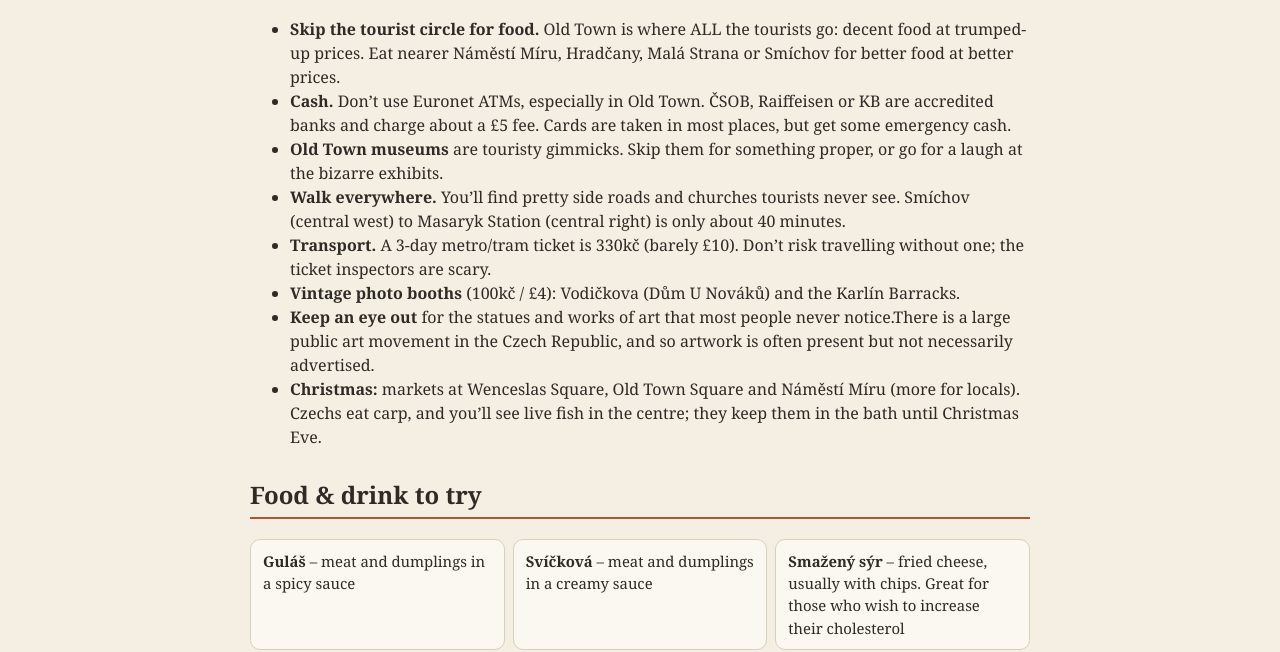
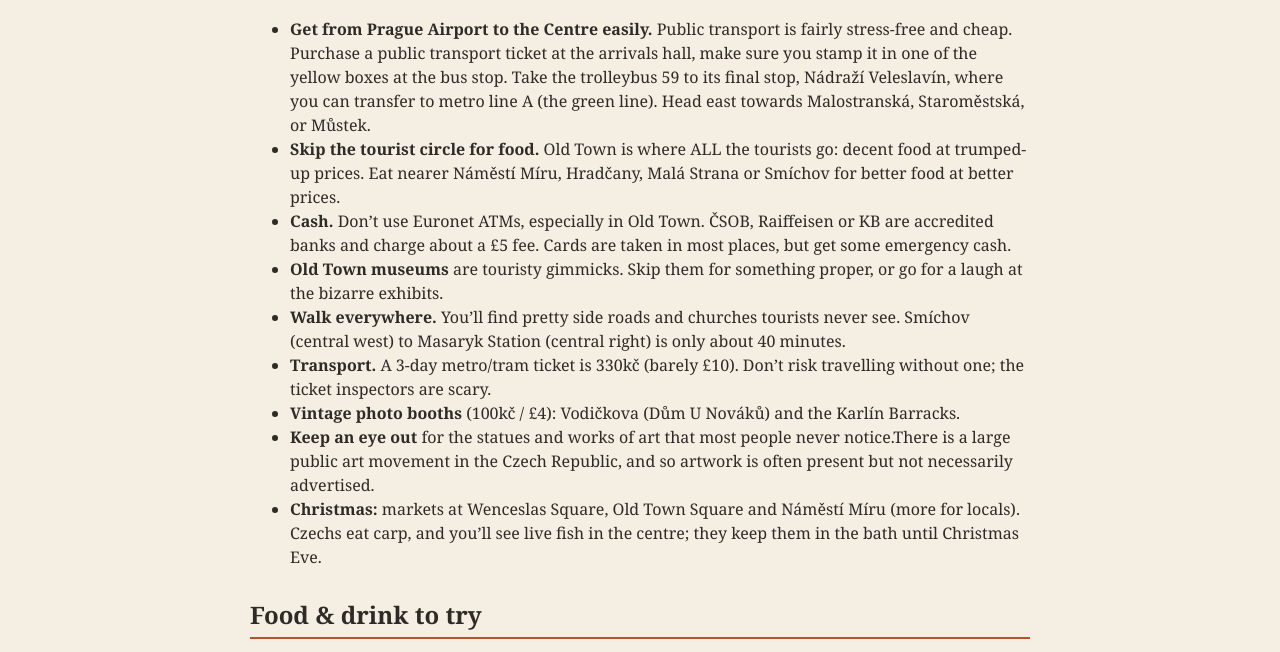
Before and after one commit to ajamesmoffatt/Prague, a plain HTML site: page tips.html in a window 1280 px wide. Shown: the part 171-823 px from the top of the page. Drawn offline with Linux system fonts and the light colour scheme.

Commit message:
Add travel tips for Prague
Added travel tips for navigating Prague and dining recommendations.

```diff
--- a/tips.html
+++ b/tips.html
@@ -6,6 +6,7 @@
 <header><div class="brand"><img src="seal.png" alt="Seal of Prague" class="seal"><div><h1>The Coast of Bohemia</h1><p>A guide to the seaside town of Prague by James Moffatt</p></div></div><nav><a href="index.html">Map</a><a href="tour-history.html">Historic tour</a><a href="tour-pubcrawl.html">Pub crawl</a><a class="on" href="tips.html">Tips &amp; food to try</a></nav></header>
 <main class="page">
 <h2>Tips</h2><ul>
+<li><b> Get from Prague Airport to the Centre easily.</b> Public transport is fairly stress-free and cheap. Purchase a public transport ticket at the arrivals hall, make sure you stamp it in one of the yellow boxes at the bus stop. Take the trolleybus 59 to its final stop, Nádraží Veleslavín, where you can transfer to metro line A (the green line). Head east towards Malostranská, Staroměstská, or Můstek.</li>
 <li><b>Skip the tourist circle for food.</b> Old Town is where ALL the tourists go: decent food at trumped-up prices. Eat nearer Náměstí Míru, Hradčany, Malá Strana or Smíchov for better food at better prices.</li>
 <li><b>Cash.</b> Don’t use Euronet ATMs, especially in Old Town. ČSOB, Raiffeisen or KB are accredited banks and charge about a £5 fee. Cards are taken in most places, but get some emergency cash.</li>
 <li><b>Old Town museums</b> are touristy gimmicks. Skip them for something proper, or go for a laugh at the bizarre exhibits.</li>
```
